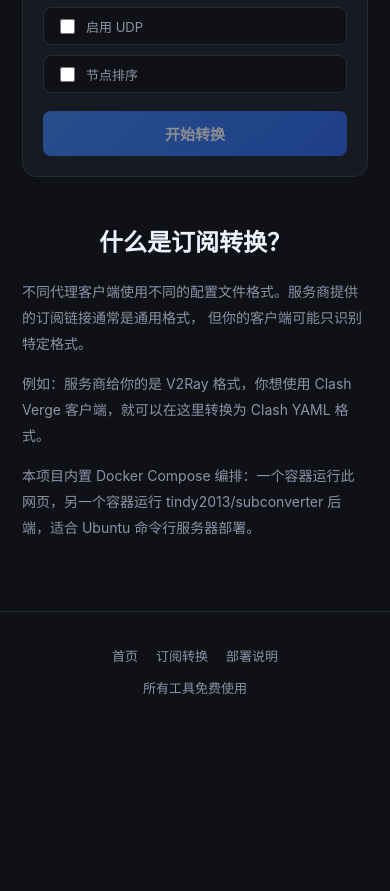
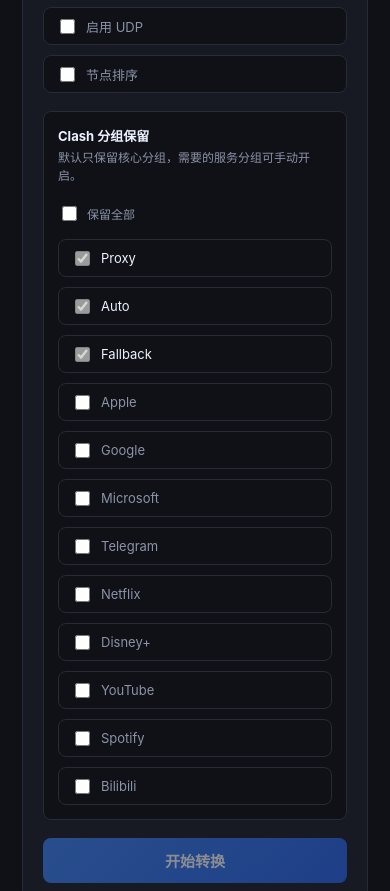
Before and after one commit to IAMI315/subconverter-web, a website: page public/index.html in a window 390 px wide. Shown: the part 949-1840 px from the top of the page. Before the commit the page ends 1693 px from the top, so only its background shows below. Drawn offline with Linux system fonts and the light colour scheme; no server answers.

Commit message:
Add Clash group filtering

```diff
--- a/public/app.js
+++ b/public/app.js
@@ -6,10 +6,18 @@ const resultUrl = document.getElementById("resultUrl");
 const copySuccess = document.getElementById("copySuccess");
 const copyBtn = document.getElementById("copyBtn");
 const openBtn = document.getElementById("openBtn");
+const targetFormat = document.getElementById("targetFormat");
+const groupFilter = document.getElementById("groupFilter");
+const keepAllGroups = document.getElementById("keepAllGroups");
 
-document.addEventListener("DOMContentLoaded", checkBackend);
+document.addEventListener("DOMContentLoaded", () => {
+  checkBackend();
+  updateGroupFilterVisibility();
+});
 form.addEventListener("submit", handleConvert);
 copyBtn.addEventListener("click", copyResult);
+targetFormat.addEventListener("change", updateGroupFilterVisibility);
+keepAllGroups.addEventListener("change", updateGroupFilterState);
 
 async function checkBackend() {
   try {
@@ -43,13 +51,26 @@ async function handleConvert(event) {
 
   for (const [key, value] of formData.entries()) {
     const trimmed = String(value).trim();
-    if (trimmed && key !== "source") {
+    if (trimmed && key !== "source" && key !== "group") {
       params.set(key, trimmed);
     }
   }
 
   if (!params.has("emoji")) {
     params.set("emoji", "false");
+  }
+
+  if (params.get("target") === "clash") {
+    if (keepAllGroups.checked) {
+      params.set("groupPolicy", "all");
+    } else {
+      const groups = Array.from(form.querySelectorAll('input[name="group"]:checked'))
+        .map((input) => input.value)
+        .filter(Boolean);
+
+      params.set("groupPolicy", "clean");
+      params.set("groups", groups.join(","));
+    }
   }
 
   const convertUrl = `/api/convert?${params.toString()}`;
@@ -91,3 +112,19 @@ async function copyResult() {
   await navigator.clipboard.writeText(value);
   copySuccess.style.display = "block";
 }
+
+function updateGroupFilterVisibility() {
+  const isClash = targetFormat.value === "clash";
+  groupFilter.hidden = !isClash;
+  updateGroupFilterState();
+}
+
+function updateGroupFilterState() {
+  const disabled = keepAllGroups.checked || targetFormat.value !== "clash";
+
+  for (const input of groupFilter.querySelectorAll('input[name="group"]')) {
+    if (!input.defaultChecked) {
+      input.disabled = disabled;
+    }
+  }
+}
--- a/public/index.html
+++ b/public/index.html
@@ -127,6 +127,69 @@
             </label>
           </div>
 
+          <div class="group-filter" id="groupFilter">
+            <div class="group-filter-head">
+              <div>
+                <div class="group-filter-title">Clash 分组保留</div>
+                <p>默认只保留核心分组，需要的服务分组可手动开启。</p>
+              </div>
+              <label class="switch-option">
+                <input type="checkbox" id="keepAllGroups" />
+                <span>保留全部</span>
+              </label>
+            </div>
+            <div class="group-options" aria-label="Clash 分组保留">
+              <label class="check-option">
+                <input type="checkbox" name="group" value="Proxy" checked disabled />
+                <span>Proxy</span>
+              </label>
+              <label class="check-option">
+                <input type="checkbox" name="group" value="Auto" checked disabled />
+                <span>Auto</span>
+              </label>
+              <label class="check-option">
+                <input type="checkbox" name="group" value="Fallback" checked disabled />
+                <span>Fallback</span>
+              </label>
+              <label class="check-option">
+                <input type="checkbox" name="group" value="Apple" />
+                <span>Apple</span>
+              </label>
+              <label class="check-option">
+                <input type="checkbox" name="group" value="Google" />
+                <span>Google</span>
+              </label>
+              <label class="check-option">
+                <input type="checkbox" name="group" value="Microsoft" />
+                <span>Microsoft</span>
+              </label>
+              <label class="check-option">
+                <input type="checkbox" name="group" value="Telegram" />
+                <span>Telegram</span>
+              </label>
+              <label class="check-option">
+                <input type="checkbox" name="group" value="Netflix" />
+                <span>Netflix</span>
+              </label>
+              <label class="check-option">
+                <input type="checkbox" name="group" value="Disney" />
+                <span>Disney+</span>
+              </label>
+              <label class="check-option">
+                <input type="checkbox" name="group" value="YouTube" />
+                <span>YouTube</span>
+              </label>
+              <label class="check-option">
+                <input type="checkbox" name="group" value="Spotify" />
+                <span>Spotify</span>
+              </label>
+              <label class="check-option">
+                <input type="checkbox" name="group" value="Bilibili" />
+                <span>Bilibili</span>
+              </label>
+            </div>
+          </div>
+
           <button class="submit-btn" id="convertBtn" type="submit" disabled>
             开始转换
           </button>
--- a/public/styles.css
+++ b/public/styles.css
@@ -188,6 +188,45 @@ a {
   margin-bottom: 18px;
 }
 
+.group-filter {
+  margin-bottom: 18px;
+  padding: 14px;
+  border: 1px solid var(--border);
+  border-radius: 8px;
+  background: var(--bg);
+}
+
+.group-filter[hidden] {
+  display: none;
+}
+
+.group-filter-head {
+  display: flex;
+  align-items: flex-start;
+  justify-content: space-between;
+  gap: 14px;
+  margin-bottom: 12px;
+}
+
+.group-filter-title {
+  color: var(--text);
+  font-size: 13px;
+  font-weight: 700;
+}
+
+.group-filter p {
+  margin: 4px 0 0;
+  color: var(--text-dim);
+  font-size: 12px;
+  line-height: 1.5;
+}
+
+.group-options {
+  display: grid;
+  grid-template-columns: repeat(3, minmax(0, 1fr));
+  gap: 10px;
+}
+
 .check-option {
   display: flex;
   align-items: center;
@@ -202,6 +241,27 @@ a {
 }
 
 .check-option input {
+  width: 15px;
+  height: 15px;
+  accent-color: var(--blue);
+}
+
+.check-option input:disabled + span {
+  color: var(--text);
+}
+
+.switch-option {
+  display: inline-flex;
+  align-items: center;
+  flex: 0 0 auto;
+  min-height: 28px;
+  gap: 7px;
+  color: var(--text-dim);
+  font-size: 12px;
+  white-space: nowrap;
+}
+
+.switch-option input {
   width: 15px;
   height: 15px;
   accent-color: var(--blue);
@@ -339,12 +399,18 @@ a {
   }
 
   .form-row,
-  .options-grid {
+  .options-grid,
+  .group-options {
     grid-template-columns: 1fr;
     gap: 0;
   }
 
-  .options-grid {
+  .options-grid,
+  .group-options {
     gap: 10px;
   }
+
+  .group-filter-head {
+    flex-direction: column;
+  }
 }
```
Also changed, not shown: server.js (+126 -8 lines), test/smoke.js (added, +178 -0 lines), README.md, 1 other file.
